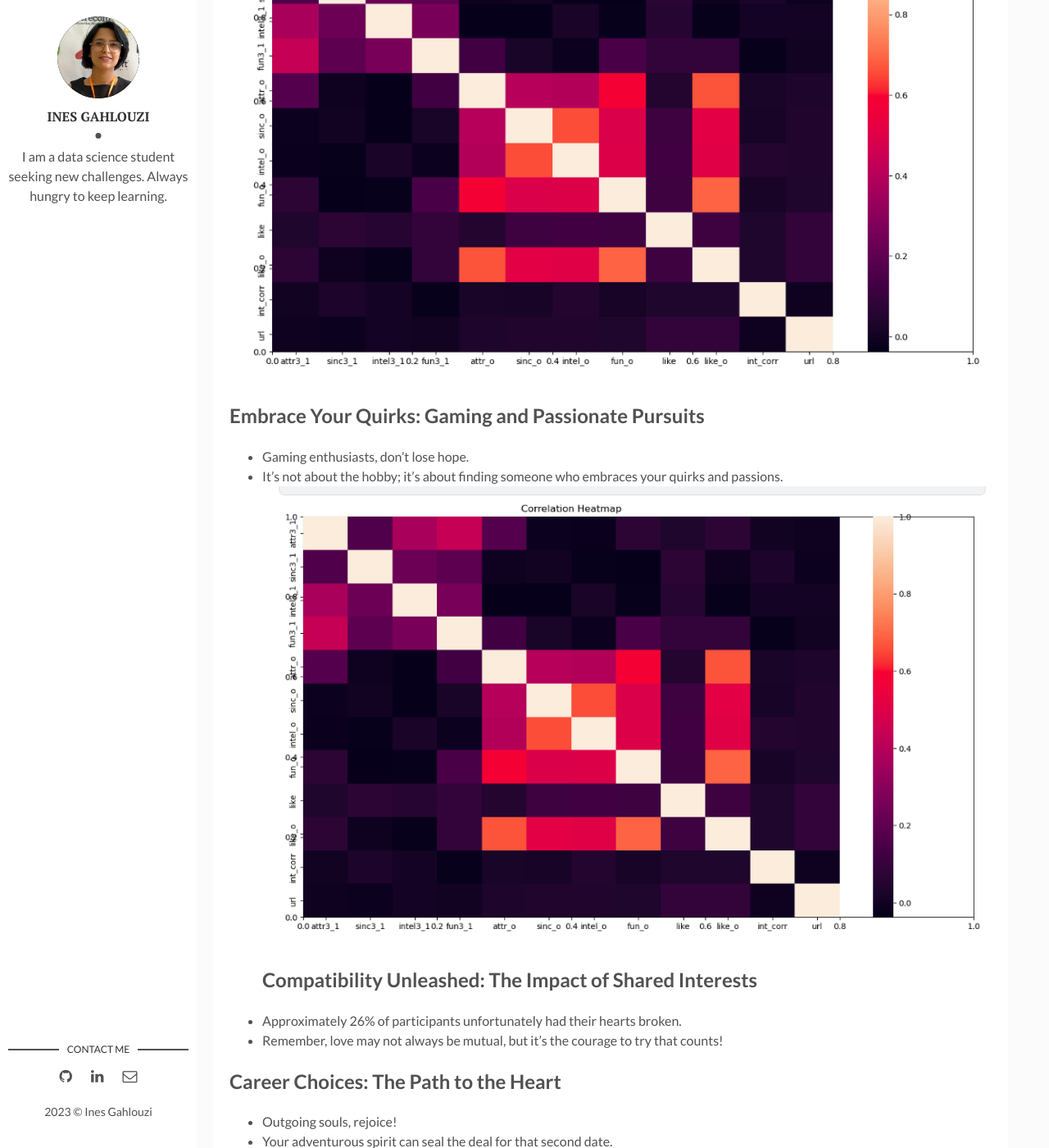
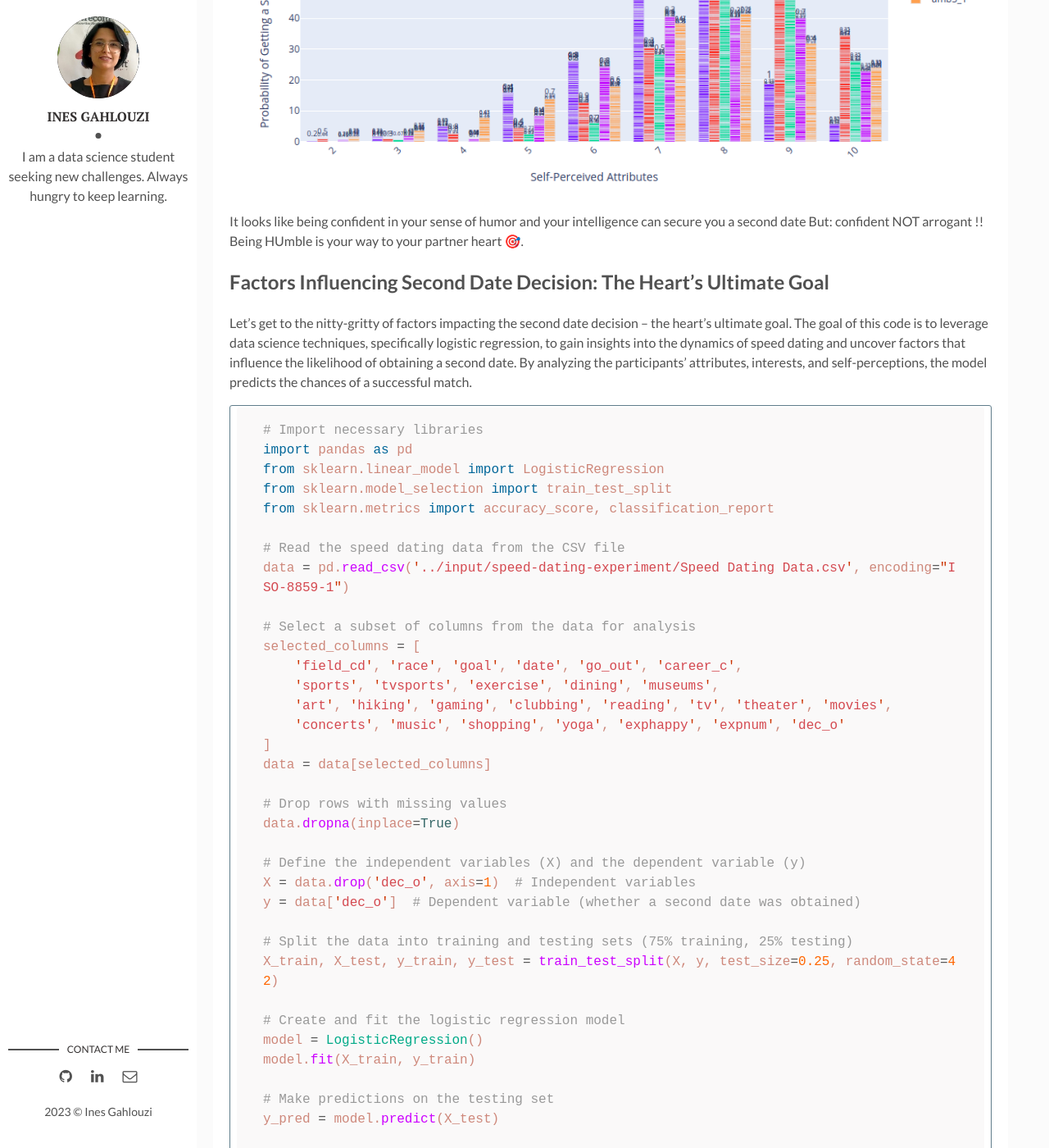
Before and after one commit to inesgh1/Ines-s-Blog, a Jekyll site: the page built from _posts/2023-07-21-Data and Love.markdown, in a window 1280 px wide and 1400 px high, scrolled down 8251 px. Shown: the whole window at 82% size. Built offline with Jekyll 4.4.1, drawn with Linux system fonts in a browser that asks for light colours; comment, search, counter and statistics services are not loaded; some of the changed text lies outside the part shown.

Commit message:
Update 2023-07-21-Data and Love.markdown

````diff
--- a/_posts/2023-07-21-Data and Love.markdown
+++ b/_posts/2023-07-21-Data and Love.markdown
@@ -69,7 +69,9 @@ plt.title('Histogram of Match Counts (Yes and No)')
 plt.xticks([0, 1], ['No', 'Yes'])
 plt.show()
 ```
-![Matchmaking Success Rate](agedistbygender.png)
+
+![I and My friends]({{site.baseurl}}/assets/img/agedistbygender.png)
+
 These initial statistics show that the majority of speed dating interactions did not lead to a match, while a smaller percentage of interactions did result in a successful match. This indicates that the success rate of finding a match was relatively low during the speed dating events(well 4 minutes seems not enough to like someone !!). so there is NO love at first sight!!!!😱
 ## Gender differences in finding their Matches
 Do women receive more positive final decisions from the other person (dec_o) than men do?
@@ -93,7 +95,9 @@ fig.update_layout(
 fig.show()
 
 ```
-![Matches by gender](decisionbygender.png)
+
+![I and My friends]({{site.baseurl}}/assets/img/decisionbygender.png)
+
 
 It looks like women received about **2189** **no** and about **1986** **yes** for the decision question "Would you like to see him or her again?". Men received about **2665** **no** and about **1529** **yes**. In other words, men are more likely to be rejected by women than women are to be rejected by men. This is a statistically significant difference as confirmed by the above chi-squared test p-value. **Poor guys**!🙈
 
@@ -119,6 +123,8 @@ plt.xlabel('Broken Heart', fontsize=16)
 ```
 
 ![I and My friends]({{site.baseurl}}/assets/img/brokenheart.png)
+
+
 ```python
 import statsmodels.api as sm
 # chi-square test
@@ -144,7 +150,9 @@ sns.heatmap(corr,
             yticklabels=corr.columns.values)
 plt.show()
 ```
+
 ![I and My friends]({{site.baseurl}}/assets/img/correlation.png)
+
 > Well, well, well! No matter how drop-dead gorgeous or incredibly charming you think you are, heartbreak might just be lurking around the corner, ready to pounce on anyone!
 
 Oh, and get this – your own super high opinion of your attractiveness (attr3_1) barely has anything to do with how attractive your date thinks you are (attr_o)! It's like they're living in completely different attractiveness dimensions!
@@ -188,50 +196,126 @@ fig_self.update_layout(
 # Show the plot
 fig_self.show()
 ```
+
 ![I and My friends]({{site.baseurl}}/assets/img/selfpercieved.png)
 
+It looks like being confident in your sense of humor and your intelligence can secure you a second date But: confident NOT arrogant !! Being HUmble is your way to your partner heart 🎯.
 ## Factors Influencing Second Date Decision: The Heart's Ultimate Goal
 
-Let's get to the nitty-gritty of factors impacting the second date decision – the heart's ultimate goal. Clubbing and movies take the crown, with impressive importances of 0.22 and 0.20, respectively. It seems like the life of the party can steal the show on speed dates!
+Let's get to the nitty-gritty of factors impacting the second date decision – the heart's ultimate goal.
+The goal of this code is to leverage data science techniques, specifically logistic regression, to gain insights into the dynamics of speed dating and uncover factors that influence the likelihood of obtaining a second date. By analyzing the participants' attributes, interests, and self-perceptions, the model predicts the chances of a successful match.
 
 ```python
-# Calculate the probability of getting a second date for each level of the self-attributes
-prob_by_self_attr = data.groupby(self_attributes)['dec_o'].mean().reset_index()
+# Import necessary libraries
+import pandas as pd
+from sklearn.linear_model import LogisticRegression
+from sklearn.model_selection import train_test_split
+from sklearn.metrics import accuracy_score, classification_report
 
-# Create an interactive bar plot for self-attributes
-fig_self = px.bar(prob_by_self_attr, x=self_attributes, y='dec_o', text='dec_o', color='dec_o',
-                  color_continuous_scale='Blues', range_color=[0, 1])
+# Read the speed dating data from the CSV file
+data = pd.read_csv('../input/speed-dating-experiment/Speed Dating Data.csv', encoding="ISO-8859-1")
 
-# Update the layout for self-attributes plot
-fig_self.update_layout(title='Impact of Self-Perceived Attributes on Second Date Decision',
-                       xaxis_title='Self-Perceived Attributes',
-                       yaxis_title='Probability of Getting a Second Date',
-                       xaxis_tickangle=-45)
+# Select a subset of columns from the data for analysis
+selected_columns = [
+    'field_cd', 'race', 'goal', 'date', 'go_out', 'career_c',
+    'sports', 'tvsports', 'exercise', 'dining', 'museums',
+    'art', 'hiking', 'gaming', 'clubbing', 'reading', 'tv', 'theater', 'movies',
+    'concerts', 'music', 'shopping', 'yoga', 'exphappy', 'expnum', 'dec_o'
+]
+data = data[selected_columns]
 
-# Show the plots
-fig_self.show()
+# Drop rows with missing values
+data.dropna(inplace=True)
+
+# Define the independent variables (X) and the dependent variable (y)
+X = data.drop('dec_o', axis=1)  # Independent variables
+y = data['dec_o']  # Dependent variable (whether a second date was obtained)
+
+# Split the data into training and testing sets (75% training, 25% testing)
+X_train, X_test, y_train, y_test = train_test_split(X, y, test_size=0.25, random_state=42)
+
+# Create and fit the logistic regression model
+model = LogisticRegression()
+model.fit(X_train, y_train)
+
+# Make predictions on the testing set
+y_pred = model.predict(X_test)
+
+# Calculate the accuracy of the model
+accuracy = accuracy_score(y_test, y_pred)
+print(f"Accuracy: {accuracy:.2f}")
+
+# Print the classification report to see precision, recall, F1-score, etc.
+print(classification_report(y_test, y_pred))
+
+# Get the feature importances (coefficients) from the model
+feature_importances = model.coef_[0]
+
+# Create a dictionary to map the feature names to their importances
+feature_importance_dict = {}
+for feature, importance in zip(X.columns, feature_importances):
+    feature_importance_dict[feature] = importance
+
+# Sort the features based on their importances (descending order)
+sorted_feature_importances = dict(sorted(feature_importance_dict.items(), key=lambda item: item[1], reverse=True))
+
+# Print the features and their importances in descending order
+for feature, importance in sorted_feature_importances.items():
+    print(f"{feature}: {importance}")
+
 ```
-![I and My friends]({{site.baseurl}}/assets/img/correlation.png)
-## Embrace Your Quirks: Gaming and Passionate Pursuits
 
-* Gaming enthusiasts, don't lose hope.
-* It's not about the hobby; it's about finding someone who embraces your quirks and passions.
-![I and My friends]({{site.baseurl}}/assets/img/correlation.png)
-## Compatibility Unleashed: The Impact of Shared Interests
+![I and My friends]({{site.baseurl}}/assets/img/logisticregression.png)
 
-* Approximately 26% of participants unfortunately had their hearts broken.
-* Remember, love may not always be mutual, but it's the courage to try that counts!
+Alright, folks, gather 'round for the hilarious and eye-opening analysis of our dating factors! Drumroll, please!
+
+In the wacky world of dating, it seems like clubbing and movies are the dynamic duo that keeps the spark alive! With impressive importances of 0.22 and 0.20, respectively, these two factors scream, "We're the life of the party, and we'll keep you entertained all night long!"
+
+But hey, don't underestimate the power of museums and yoga, coming in strong with 0.20 and 0.09. Who knew that art and serenity could be such attractive qualities? It's like saying, "I appreciate culture, and I'm flexible in both mind and body!"
+
+Now, brace yourselves for the plot twist! The one thing that might raise a few eyebrows in the dating world is... drumroll intensifies... your taste in gaming! Hold up, gaming enthusiasts, don't despair! It seems like some potential partners might find your passion a bit dicey, but remember, there's someone out there for everyone!
+
+And for all the lovebirds out there, beware of the "reading" and "art" combo, clocking in with importances of -0.12 and -0.14. To our bookworms and art aficionados, fear not! It's not that your interests aren't intriguing; it's just that love might be more of an action-packed adventure for some!
+
+So there you have it, folks! In the unpredictable realm of dating, whether you're a club-hopper or an art connoisseur, there's someone out there who'll appreciate your unique charm and quirks. Remember, compatibility is the name of the game, and the right match will make your heart dance to the perfect melody! Happy dating! 💘
 
 ## Career Choices: The Path to the Heart
 
-* Outgoing souls, rejoice!
+## Outgoing souls, rejoice!
 * Your adventurous spirit can seal the deal for that second date.
-![I and My friends]({{site.baseurl}}/assets/img/correlation.png)
-## Self-Perceived Attributes: Embrace the Real You!
+```python
+# Mapping of go_out values to their corresponding names
+go_out_mapping = {
+    1: "Several times a week",
+    2: "Twice a week",
+    3: "Once a week",
+    4: "Twice a month",
+    5: "Once a month",
+    6: "Several times a year",
+    7: "Almost never"
+}
 
-* What you think of yourself and how others see you can be wonderfully unpredictable.
-* Love's charm transcends self-doubt, and finding someone who sees the real you is the ultimate win!
-![I and My friends]({{site.baseurl}}/assets/img/correlation.png)
+# Calculate the probability of getting a second date for each 'go_out' level
+prob_by_go_out = data.groupby('go_out')['dec_o'].mean().reset_index()
+prob_by_go_out['go_out'] = prob_by_go_out['go_out'].map(go_out_mapping)
+
+# Create an interactive bar plot using Plotly
+fig = px.bar(prob_by_go_out, x='go_out', y='dec_o', text='dec_o', color='dec_o',
+             color_continuous_scale='Blues', range_color=[0, 1])
+
+# Update the layout for better readability
+fig.update_layout(title='Impact of Going Out on Second Date Decision',
+                  xaxis_title='Frequency of Going Out',
+                  yaxis_title='Probability of Getting a Second Date',
+                  xaxis_tickangle=-45)
+
+# Show the plot
+fig.show()
+```
+
+![I and My friends]({{site.baseurl}}/assets/img/outgoing.png)
+
+So it seems like being an outgoing person could secure you a second date 🎊🥂
 ## The Power of Data Science in Love
 
 * A logistic regression model whispered the tales of impact.
````
